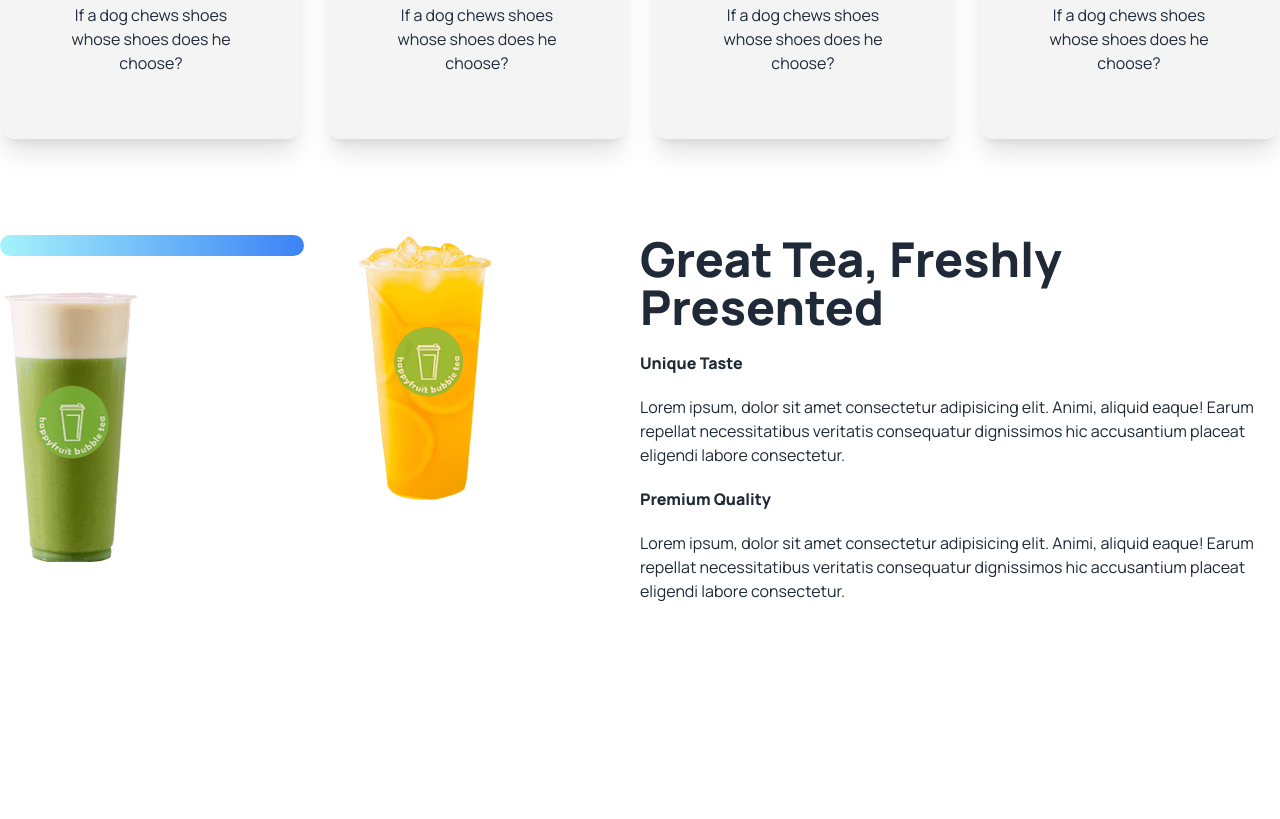
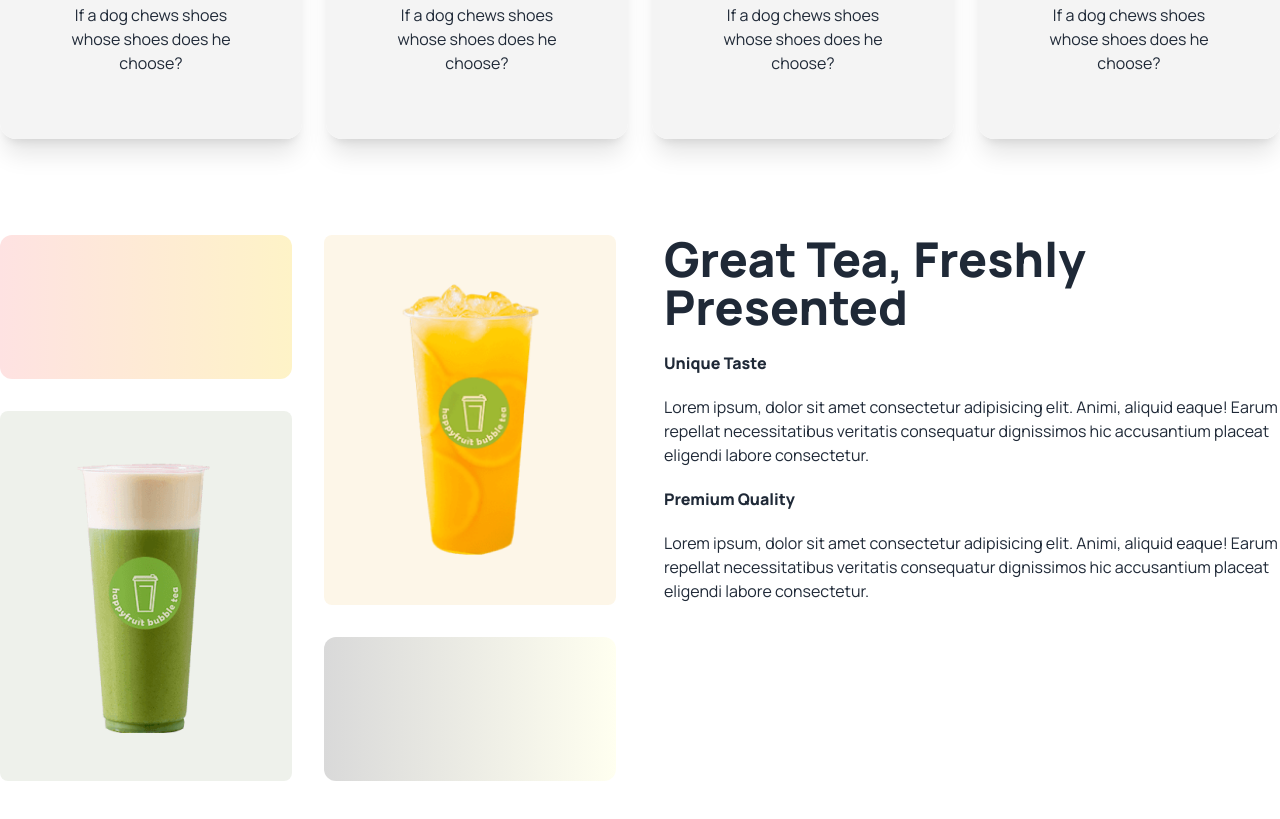
Before and after one commit to sayedehsan/tea_house_daisyui, a plain HTML site: page index.html in a window 1280 px wide. Shown: the part 958-1777 px from the top of the page. Before the commit the page ends 1657 px from the top, so only its background shows below. Drawn offline with nearby package versions, Linux system fonts and the light colour scheme.

Commit message:
grid section done

```diff
--- a/index.html
+++ b/index.html
@@ -100,12 +100,13 @@
                 </div>
             </div>
         </section>
-        <section class="my-24 flex flex-col lg:flex-row">
+        <section class="my-24 flex gap-12 flex-col lg:flex-row">
             <div class="grid gap-8 grid-cols-1 md:grid-cols-2 flex-1">
-                <div class="rounded-2xl bg-gradient-to-r from-cyan-200 to-blue-500"></div>
-                <div class="row-span-2"><img src="images/fresh-1.png" alt=""></div>
-                <div class="row-span-2"><img src="images/fresh-2.png" alt=""></div>
-                <div></div>
+                <div class="rounded-xl h-36 bg-gradient-to-r from-red-100 to-amber-100"></div>
+                <div class="row-span-2 bg-[#E6A6231A] rounded-lg px-8 py-12 flex justify-center"><img src="images/fresh-1.png" alt=""></div>
+                <div class="row-span-2 bg-[#5776391A] rounded-lg px-8 py-12 flex justify-center"><img src="images/fresh-2.png" alt=""></div>
+                <div class="rounded-xl h-36 bg-gradient-to-r from-[#D9D9D9] to-[#FFFFF0]"></div>
+
 
             </div>
             <div class="space-y-5 flex-1">
```
